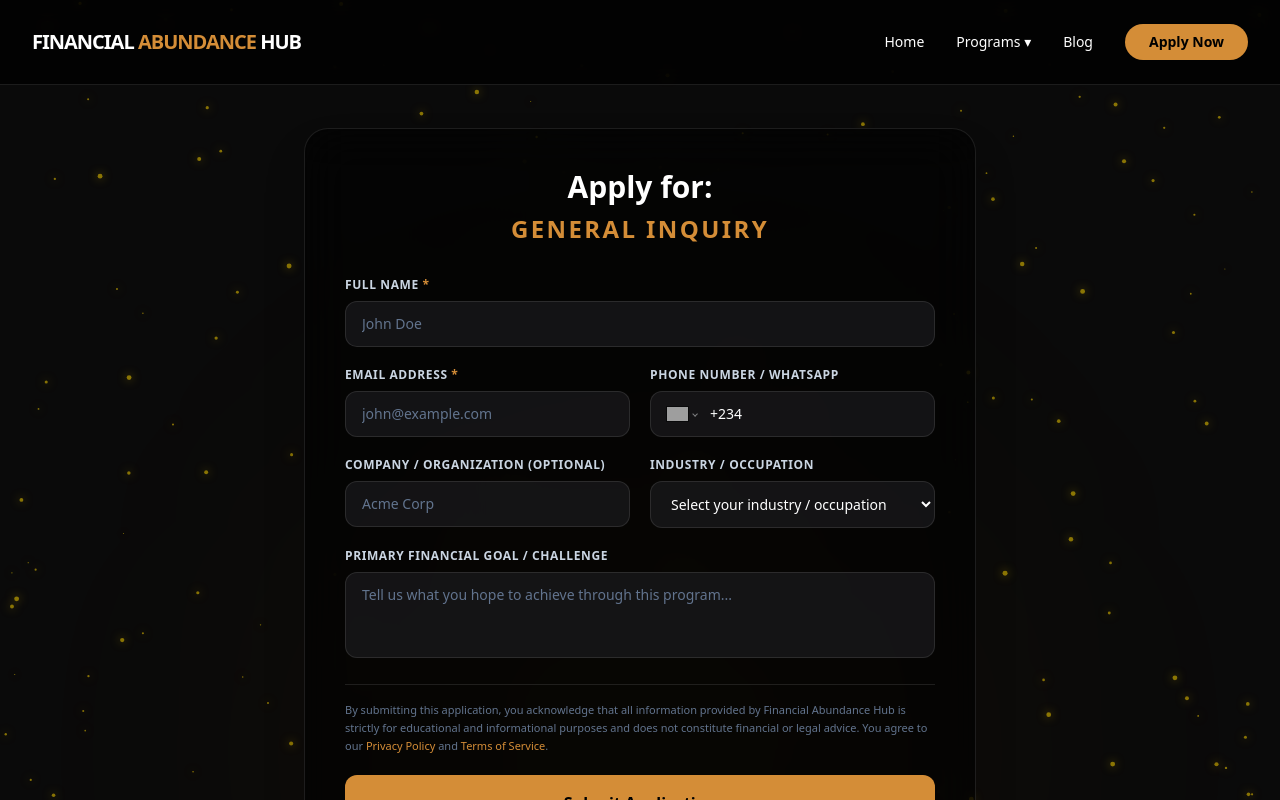
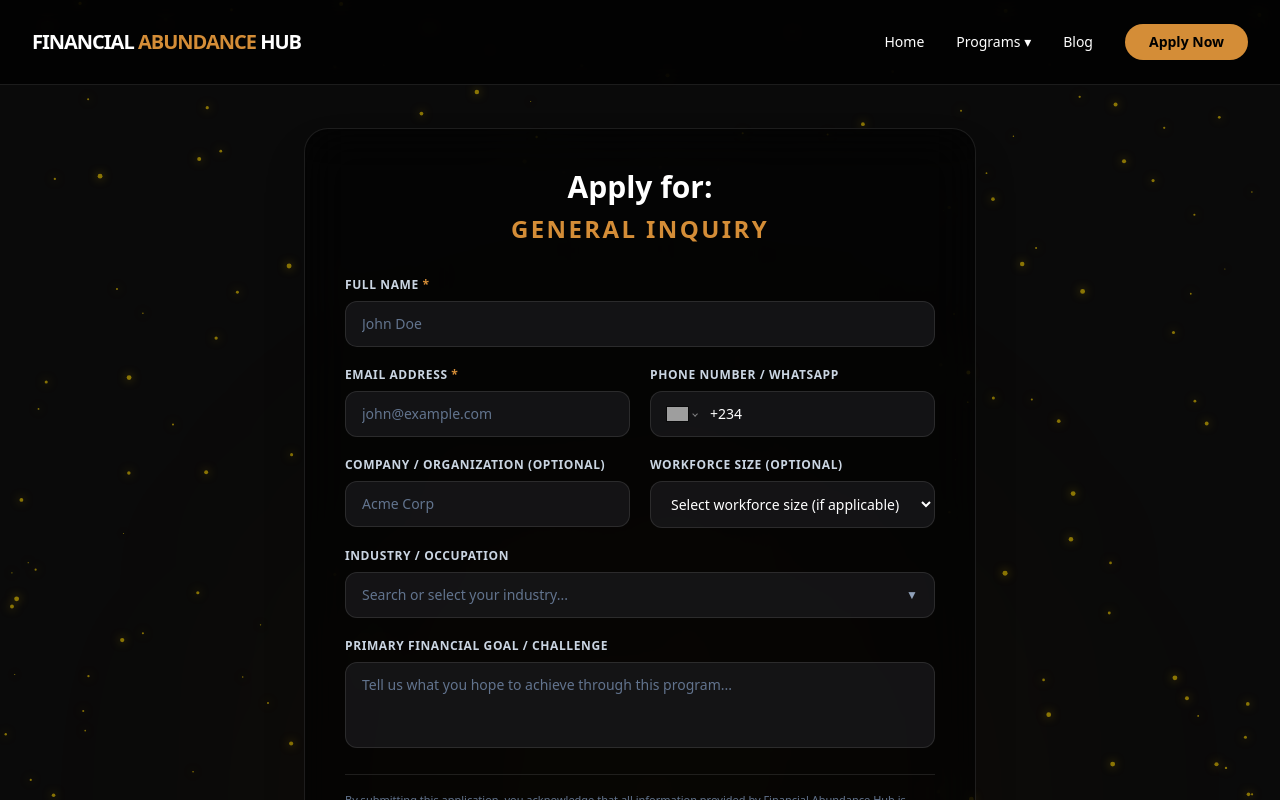
Before and after one commit to KayceeEasy/FinancialAbundanceHub, a Next.js app: page /apply in a window 1280 px wide. Shown: the top 800 px of the page. Built offline with nearby package versions, Linux system fonts and the light colour scheme; grey boxes are pictures that could not be loaded.

Commit message:
Implement searchable Industry combobox for 24 distinct industries with interactive Other text input

```diff
--- a/src/app/apply/page.tsx
+++ b/src/app/apply/page.tsx
@@ -1,12 +1,38 @@
 "use client";
 
 import { useSearchParams } from "next/navigation";
-import { Suspense, useState, useTransition } from "react";
-import { motion } from "framer-motion";
+import { Suspense, useState, useTransition, useRef, useEffect } from "react";
+import { motion, AnimatePresence } from "framer-motion";
 import Link from "next/link";
 import PhoneInputWithCountrySelect from "react-phone-number-input";
 import "react-phone-number-input/style.css";
 import { submitApplication } from "../actions";
+
+const INDUSTRIES = [
+  "Artificial Intelligence (AI) & Machine Learning",
+  "Accounting & Finance",
+  "Agriculture & Agribusiness",
+  "Arts, Entertainment & Recreation",
+  "Automotive",
+  "Construction & Contracting",
+  "Education & Training",
+  "Energy, Oil & Gas / Utilities",
+  "Engineering & Architecture",
+  "Government & Public Sector",
+  "Healthcare & Life Sciences",
+  "Hospitality, Travel & Food Service",
+  "Information Technology & Software (SaaS)",
+  "Insurance",
+  "Legal Services",
+  "Manufacturing & Industrial",
+  "Marketing, Advertising & PR",
+  "Non-Profit & Civic Organization",
+  "Real Estate & Housing",
+  "Retail & Consumer Goods",
+  "Telecommunications",
+  "Transportation & Logistics",
+  "Other",
+];
 
 function ApplyForm() {
   const searchParams = useSearchParams();
@@ -15,9 +41,28 @@ function ApplyForm() {
   const [phone, setPhone] = useState<string>("");
   const [selectedIndustry, setSelectedIndustry] = useState<string>("");
   const [otherIndustry, setOtherIndustry] = useState<string>("");
+  const [searchTerm, setSearchTerm] = useState<string>("");
+  const [isDropdownOpen, setIsDropdownOpen] = useState<boolean>(false);
+  const dropdownRef = useRef<HTMLDivElement>(null);
+
   const [isPending, startTransition] = useTransition();
   const [errorMessage, setErrorMessage] = useState<string | null>(null);
   const [isSubmitted, setIsSubmitted] = useState(false);
+
+  // Close dropdown when clicking outside
+  useEffect(() => {
+    function handleClickOutside(event: MouseEvent) {
+      if (dropdownRef.current && !dropdownRef.current.contains(event.target as Node)) {
+        setIsDropdownOpen(false);
+      }
+    }
+    document.addEventListener("mousedown", handleClickOutside);
+    return () => document.removeEventListener("mousedown", handleClickOutside);
+  }, []);
+
+  const filteredIndustries = INDUSTRIES.filter((ind) =>
+    ind.toLowerCase().includes(searchTerm.toLowerCase())
+  );
 
   const handleSubmit = (e: React.FormEvent<HTMLFormElement>) => {
     e.preventDefault();
@@ -147,26 +192,91 @@ function ApplyForm() {
 
           <div>
             <label className="block text-xs font-semibold text-slate-300 uppercase tracking-wider mb-2">
+              Workforce Size (Optional)
+            </label>
+            <select
+              name="workforceSize"
+              className="w-full bg-zinc-900/80 border border-white/10 rounded-xl px-4 py-3 text-white focus:outline-none focus:border-amber-500 transition text-sm"
+            >
+              <option value="" className="bg-zinc-900 text-slate-400">Select workforce size (if applicable)</option>
+              <option value="Individual / Solo" className="bg-zinc-900">Individual / Solo Practitioner</option>
+              <option value="1-5 staff" className="bg-zinc-900">1 – 5 Team Members</option>
+              <option value="6-20 staff" className="bg-zinc-900">6 – 20 Staff (SME)</option>
+              <option value="21-50 staff" className="bg-zinc-900">21 – 50 Staff (Growth)</option>
+              <option value="51-100 staff" className="bg-zinc-900">51 – 100 Staff (Scale)</option>
+              <option value="100+ staff" className="bg-zinc-900">100+ Staff (Enterprise)</option>
+            </select>
+          </div>
+        </div>
+
+        {/* Searchable Industry Combobox */}
+        <div ref={dropdownRef} className="relative">
+          <label className="block text-xs font-semibold text-slate-300 uppercase tracking-wider mb-2">
             Industry / Occupation
           </label>
-            <select
-              value={selectedIndustry}
-              onChange={(e) => setSelectedIndustry(e.target.value)}
-              className="w-full bg-zinc-900/80 border border-white/10 rounded-xl px-4 py-3 text-white focus:outline-none focus:border-amber-500 transition text-sm"
+
+          <button
+            type="button"
+            onClick={() => setIsDropdownOpen(!isDropdownOpen)}
+            className="w-full bg-zinc-900/80 border border-white/10 rounded-xl px-4 py-3 text-left text-white focus:outline-none focus:border-amber-500 transition text-sm flex justify-between items-center"
           >
-              <option value="" className="bg-zinc-900 text-slate-400">Select your industry / occupation</option>
-              <option value="Financial Services & Fintech" className="bg-zinc-900">Financial Services & Fintech</option>
-              <option value="Real Estate & Property Development" className="bg-zinc-900">Real Estate & Property Development</option>
-              <option value="Technology & Software (SaaS)" className="bg-zinc-900">Technology & Software (SaaS)</option>
-              <option value="Healthcare & Pharmaceuticals" className="bg-zinc-900">Healthcare & Pharmaceuticals</option>
-              <option value="E-Commerce & Retail" className="bg-zinc-900">E-Commerce & Retail</option>
-              <option value="Corporate & Enterprise Services" className="bg-zinc-900">Corporate & Enterprise Services</option>
-              <option value="Oil, Energy & Infrastructure" className="bg-zinc-900">Oil, Energy & Infrastructure</option>
-              <option value="Professional Services (Legal, Consulting, Accounting)" className="bg-zinc-900">Professional Services (Legal, Consulting, Accounting)</option>
-              <option value="Education & Coaching" className="bg-zinc-900">Education & Coaching</option>
-              <option value="Other" className="bg-zinc-900">Other (Please specify below)</option>
-            </select>
+            <span className={selectedIndustry ? "text-white font-medium" : "text-slate-500"}>
+              {selectedIndustry || "Search or select your industry..."}
+            </span>
+            <span className="text-slate-400 text-xs">{isDropdownOpen ? "▲" : "▼"}</span>
+          </button>
 
+          <AnimatePresence>
+            {isDropdownOpen && (
+              <motion.div
+                initial={{ opacity: 0, y: 5 }}
+                animate={{ opacity: 1, y: 0 }}
+                exit={{ opacity: 0, y: 5 }}
+                className="absolute z-50 left-0 top-full mt-2 w-full bg-zinc-950 border border-amber-500/30 rounded-2xl p-3 shadow-2xl max-h-64 overflow-hidden flex flex-col"
+              >
+                {/* Search Bar */}
+                <input
+                  type="text"
+                  value={searchTerm}
+                  onChange={(e) => setSearchTerm(e.target.value)}
+                  placeholder="Type to filter (e.g. AI, Media, Legal)..."
+                  className="w-full bg-zinc-900 border border-white/10 rounded-xl px-3 py-2 text-white placeholder-slate-500 text-xs focus:outline-none focus:border-amber-500 mb-2"
+                  autoFocus
+                />
+
+                {/* Filtered Options List */}
+                <div className="overflow-y-auto space-y-1 pr-1 custom-scrollbar">
+                  {filteredIndustries.length > 0 ? (
+                    filteredIndustries.map((ind) => (
+                      <button
+                        key={ind}
+                        type="button"
+                        onClick={() => {
+                          setSelectedIndustry(ind);
+                          setIsDropdownOpen(false);
+                          setSearchTerm("");
+                        }}
+                        className={`w-full text-left px-3 py-2 rounded-lg text-xs transition flex items-center justify-between ${
+                          selectedIndustry === ind
+                            ? "bg-amber-500 text-black font-bold"
+                            : "text-slate-300 hover:bg-white/10 hover:text-white"
+                        }`}
+                      >
+                        <span>{ind}</span>
+                        {selectedIndustry === ind && <span>✓</span>}
+                      </button>
+                    ))
+                  ) : (
+                    <div className="p-3 text-xs text-slate-500 text-center">
+                      No matching industry found. Select "Other" below to specify.
+                    </div>
+                  )}
+                </div>
+              </motion.div>
+            )}
+          </AnimatePresence>
+
+          {/* Conditional Custom Text Input for Other */}
           {selectedIndustry === "Other" && (
             <motion.input
               initial={{ opacity: 0, y: -5 }}
@@ -176,9 +286,9 @@ function ApplyForm() {
               onChange={(e) => setOtherIndustry(e.target.value)}
               placeholder="Please specify your industry..."
               className="w-full mt-3 bg-zinc-900/80 border border-white/10 rounded-xl px-4 py-3 text-white placeholder-slate-500 focus:outline-none focus:border-amber-500 transition text-sm"
+              required
             />
           )}
-          </div>
         </div>
 
         <div>
```
Lines whose indentation alone changed are shown as unchanged.
